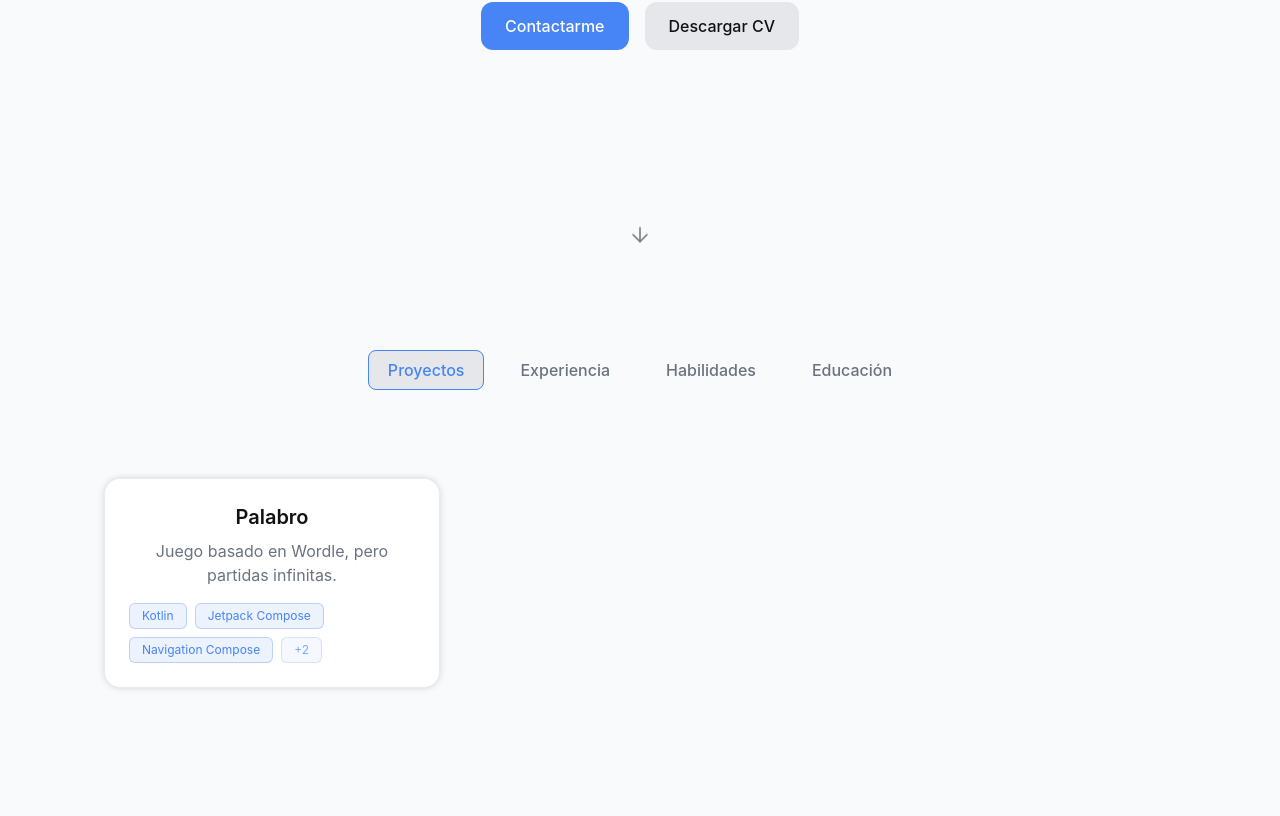
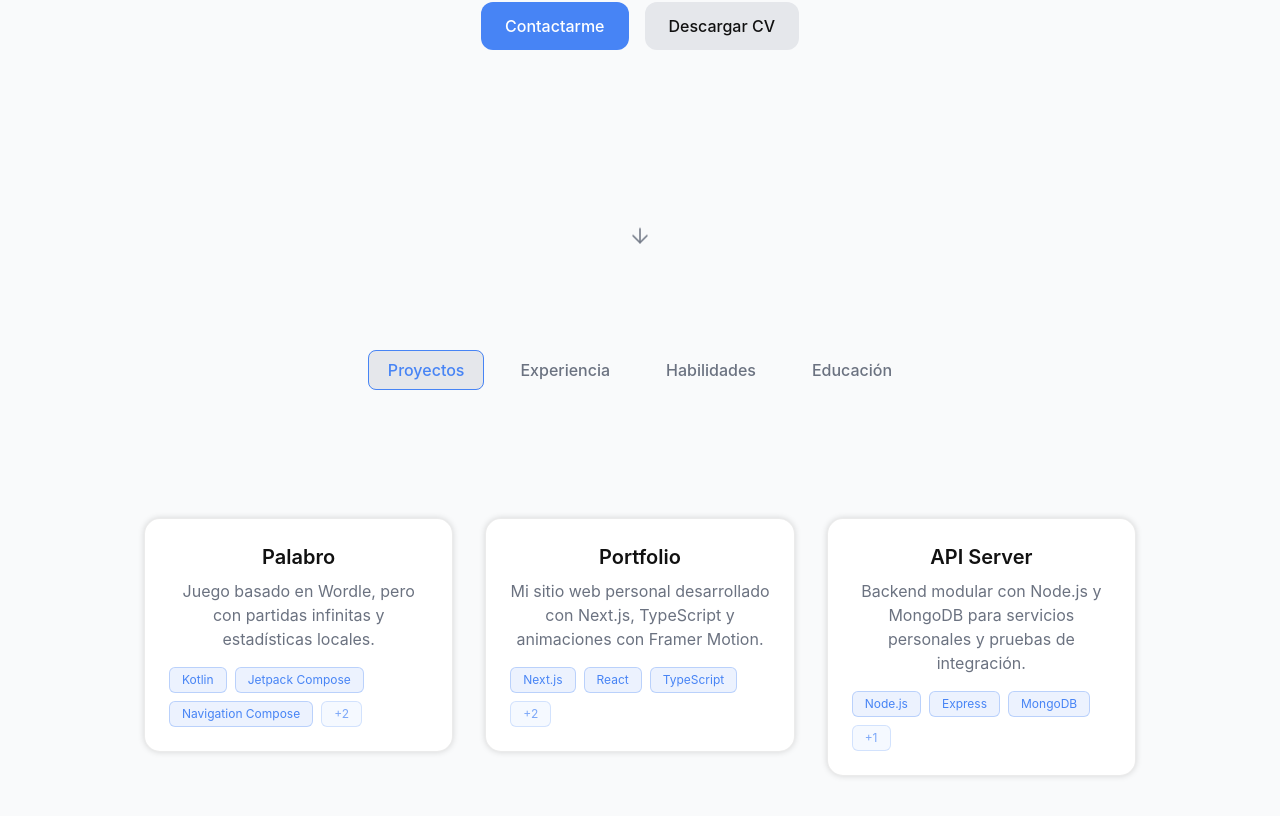
Before and after one commit to alanrp00/portfolio, a Next.js app in the folder frontend/: page / in a window 1280 px wide. Shown: the part 530-1346 px from the top of the page. Built offline with nearby package versions, Linux system fonts and the light colour scheme.

Commit message:
refactor(ProjectsTab): extraer datos de proyectos a /data/projects y aplicar SectionWrapper

```diff
--- /dev/null
+++ b/frontend/src/components/SectionWrapper.tsx
@@ -0,0 +1,28 @@
+"use client";
+
+import { motion } from "framer-motion";
+import { ReactNode } from "react";
+
+interface SectionWrapperProps {
+  children: ReactNode;
+  className?: string;
+  delay?: number;
+}
+
+export default function SectionWrapper({
+  children,
+  className = "",
+  delay = 0,
+}: SectionWrapperProps) {
+  return (
+    <motion.section
+      initial={{ opacity: 0, y: 40 }}
+      whileInView={{ opacity: 1, y: 0 }}
+      transition={{ duration: 0.6, ease: "easeOut", delay }}
+      viewport={{ once: true }}
+      className={`w-full max-w-6xl mx-auto py-20 px-6 md:px-12 lg:px-20 ${className}`}
+    >
+      {children}
+    </motion.section>
+  );
+}
--- a/frontend/src/components/tabs/ProjectsTab.tsx
+++ b/frontend/src/components/tabs/ProjectsTab.tsx
@@ -1,49 +1,17 @@
 "use client";
 
+import SectionWrapper from "@/components/SectionWrapper";
+import { Project, projects } from "@/data/projects";
 import { AnimatePresence, motion } from "framer-motion";
 import { useState } from "react";
 import ProjectModal from "../modals/ProjectModal";
-
-type Project = {
-  title: string;
-  description: string;
-  tech: string[];
-  link?: string;
-  images?: string[];
-  details?: {
-    overview?: string;
-    features?: string[];
-  };
-};
-
-const projects: Project[] = [
-  {
-    title: "Palabro",
-    description: "Juego basado en Wordle, pero partidas infinitas.",
-    tech: ["Kotlin", "Jetpack Compose", "Navigation Compose", "DataStore", "MVVM"],
-    link: "https://github.com/alanrp00/Palabro",
-    images: ["/projects/palabro-1.png", "/projects/palabro-2.png"],
-    details: {
-      overview:
-        "Palabro es un juego inspirado en Wordle, desarrollado en Kotlin utilizando Jetpack Compose. La aplicación cuenta con partidas infinitas y estadísticas locales gracias a Jetpack DataStore.",
-      features: [
-        "Partidas infinitas y modo diario.",
-        "Diseño moderno con Jetpack Compose.",
-        "Persistencia de datos con Jetpack DataStore.",
-        "Arquitectura MVVM con una sola Activity.",
-        "Navegación fluida con Navigation Compose.",
-      ],
-    },
-  },
-  // Puedes añadir más proyectos aquí...
-];
 
 export default function ProjectsTab() {
   const [selectedProject, setSelectedProject] = useState<Project | null>(null);
   const [hoverIndex, setHoverIndex] = useState<number | null>(null);
 
   return (
-    <div className="relative w-full px-6 md:px-12 lg:px-20 py-10">
+    <SectionWrapper>
       <motion.div
         className="grid grid-cols-1 sm:grid-cols-2 lg:grid-cols-3 gap-8"
         initial="hidden"
@@ -109,7 +77,7 @@ export default function ProjectsTab() {
         ))}
       </motion.div>
 
-      {/* Modal de proyecto con animación */}
+      {/* Modal del proyecto */}
       <AnimatePresence mode="wait">
         {selectedProject && (
           <ProjectModal
@@ -119,6 +87,6 @@ export default function ProjectsTab() {
           />
         )}
       </AnimatePresence>
-    </div>
+    </SectionWrapper>
   );
 }
--- /dev/null
+++ b/frontend/src/data/projects.ts
@@ -0,0 +1,66 @@
+// /data/projects.ts
+
+export type Project = {
+  title: string;
+  description: string;
+  tech: string[];
+  link?: string;
+  images?: string[];
+  details?: {
+    overview?: string;
+    features?: string[];
+  };
+};
+
+export const projects: Project[] = [
+  {
+    title: "Palabro",
+    description: "Juego basado en Wordle, pero con partidas infinitas y estadísticas locales.",
+    tech: ["Kotlin", "Jetpack Compose", "Navigation Compose", "DataStore", "MVVM"],
+    link: "https://github.com/alanrp00/Palabro",
+    images: ["/projects/palabro-1.png", "/projects/palabro-2.png"],
+    details: {
+      overview:
+        "Palabro es un juego inspirado en Wordle, desarrollado en Kotlin con Jetpack Compose. Cuenta con partidas infinitas y persistencia de datos con Jetpack DataStore.",
+      features: [
+        "Partidas infinitas y modo diario.",
+        "Diseño moderno con Jetpack Compose.",
+        "Persistencia de datos con Jetpack DataStore.",
+        "Arquitectura MVVM con una sola Activity.",
+        "Navegación fluida con Navigation Compose.",
+      ],
+    },
+  },
+  {
+    title: "Portfolio",
+    description: "Mi sitio web personal desarrollado con Next.js, TypeScript y animaciones con Framer Motion.",
+    tech: ["Next.js", "React", "TypeScript", "Tailwind CSS", "Framer Motion"],
+    link: "https://alanrp.dev",
+    images: ["/projects/portfolio-1.png", "/projects/portfolio-2.png"],
+    details: {
+      overview:
+        "Portfolio personal minimalista con animaciones suaves, layout responsive y estructura modular. Implementa un sistema de tabs interactivo para mostrar experiencia, proyectos y skills.",
+      features: [
+        "Diseño responsive y accesible.",
+        "Animaciones con Framer Motion.",
+        "Gestión modular de secciones con React y TypeScript.",
+        "Estilo visual coherente con variables CSS y tema oscuro.",
+      ],
+    },
+  },
+  {
+    title: "API Server",
+    description: "Backend modular con Node.js y MongoDB para servicios personales y pruebas de integración.",
+    tech: ["Node.js", "Express", "MongoDB", "Docker"],
+    link: "https://github.com/alanrp00/api-server",
+    details: {
+      overview:
+        "API REST creada con Node.js y Express, conectada a MongoDB, lista para desplegar en contenedores Docker.",
+      features: [
+        "Estructura modular con controladores y rutas.",
+        "Configuración Docker para entorno de desarrollo y producción.",
+        "Endpoints CRUD seguros con validación.",
+      ],
+    },
+  },
+];
```
